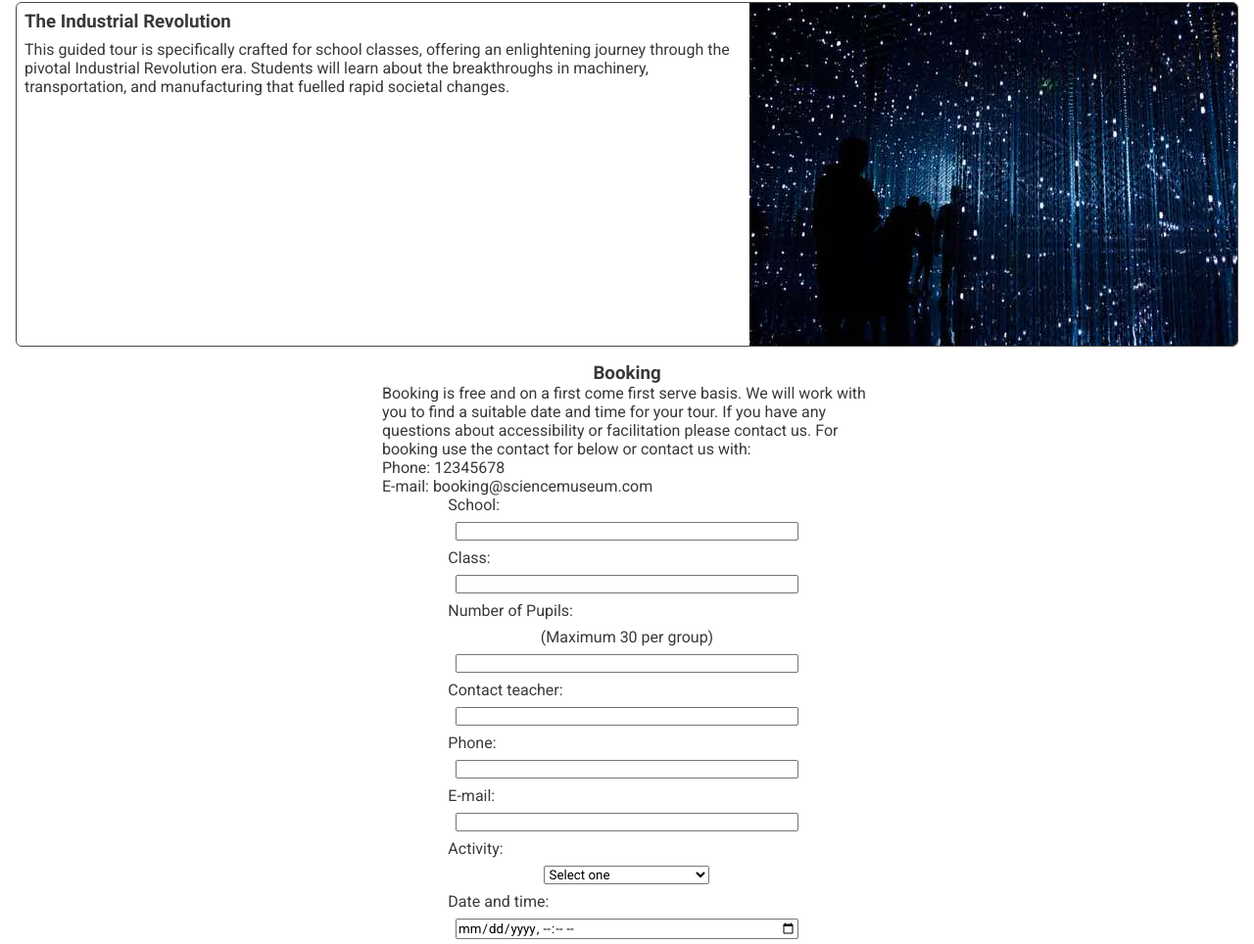
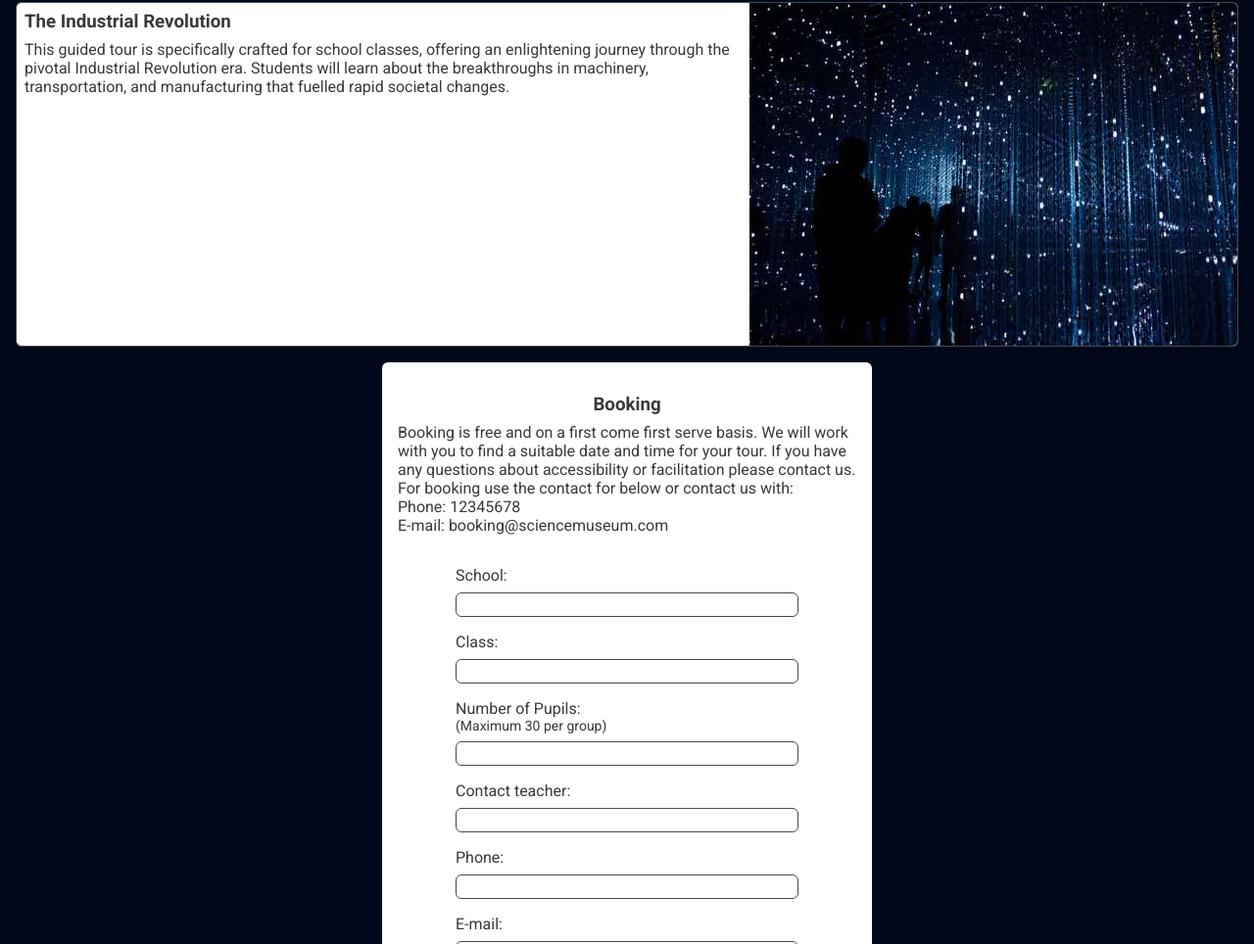
Before and after one commit to Eikhaugen/Semester-Project-1, a plain HTML site: page school.html in a window 1280 px wide. Shown: the part 1836-2800 px from the top of the page at 98% size. Drawn offline with Linux system fonts and the light colour scheme.

Commit message:
associated labels with inputs in form. added styles to form. changed pages from white background and grey text, to dark bg with white text.

```diff
--- a/css/ev-ex.css
+++ b/css/ev-ex.css
@@ -17,6 +17,7 @@ main {
     justify-content: center;
     gap: 1rem;
     max-width: 1400px;
+    color: #393939;
 }
 
 h2 {
@@ -27,6 +28,7 @@ h2 {
     border-radius: 6px;
     border: 1px solid var(--border);
     overflow: hidden;
+    background-color: #ffffff;
 }
 
 .ev-ex-info {
@@ -61,6 +63,7 @@ h2 {
 
     .ev-ex-info {
         width: 60%;
+    /*  try 40%  */
     }
 
     .ev-ex-card:nth-child(even) {
@@ -73,6 +76,7 @@ h2 {
 
     .ev-ex-image-container {
         width: 40%;
+        /*Try 60%*/
         height: 350px;
     }
 
--- a/css/home.css
+++ b/css/home.css
@@ -1,5 +1,6 @@
 @import "variables.css";
 @import "reset.css";
+
 
 .links-section {
     height: 72px;
@@ -71,7 +72,7 @@ h3 {
 
 .events-section-headline a, .exhibitions-section-headline a {
     font-size: 1rem;
-    color: var(--border);
+    color: var(--textWhite);
     text-decoration: none;
     font-weight: 400;
 }
@@ -110,6 +111,8 @@ h3 {
 }
 
 .ticket-info-card, .hours-info-card {
+    background-color: #ffffff;
+    color: #393939;
     height: fit-content;
     padding: 8px;
     gap: 1rem;
--- a/css/reset.css
+++ b/css/reset.css
@@ -7,11 +7,12 @@
 }
 
 body {
+    background-color: #00081a;
     max-width: 1440px;
     margin-left: auto;
     margin-right: auto;
     position: relative;
     width: 100%;
     min-height: 100vh;
-    color: #393939;
+    color: #ffffff;
 }
--- a/css/school.css
+++ b/css/school.css
@@ -9,6 +9,15 @@
     flex-direction: column;
     justify-content: center;
     align-items: center;
+    background-color: #ffffff;
+    color: #393939;
+    padding: 1rem;
+    border-radius: 6px;
+}
+
+.booking-h {
+    padding-top: 1rem;
+    padding-bottom: .5rem;
 }
 
 .booking-section form {
@@ -17,13 +26,45 @@
     flex-direction: column;
     justify-content: center;
     align-items: center;
-    gap: .5rem;
+    padding-top: 1rem;
 }
 
 .booking-section form label {
     align-self: start;
+    padding-top: 1rem;
 }
 
-.booking-section form input {
+.booking-section form input, .booking-section textarea, .booking-section select {
     width: 350px;
+    border-radius: 6px;
+    border: 1px solid #494949;
+    margin-top: .5rem;
+    padding: .25rem;
 }
+
+.booking-section span {
+    align-self: start;
+    font-size: 14px;
+}
+
+.booking-section textarea {
+    height: 150px;
+    resize: none;
+}
+
+.booking-section button {
+    margin: 1.5rem 0;
+    font-size: 1rem;
+    border: 1px solid var(--border);
+    width: 350px;
+    height: 30px;
+    background-color: #ffffff;
+    color: #393939;
+    border-radius: 6px;
+}
+
+.booking-section button:hover, .booking-section button:focus {
+    background-color: var(--primary);
+    color: var(--textWhite);
+    border: #ffffff;
+}
--- a/css/variables.css
+++ b/css/variables.css
@@ -1,6 +1,6 @@
 :root {
     --primary: #2E5CFF;
-    --text: #393939;
+    --text: #ffffff;
     --border: #494949;
     --textWhite: #ffffff;
 }
--- a/school.html
+++ b/school.html
@@ -72,11 +72,10 @@
             });
         </script>
     </header>
-
     <main>
         <p>
             The Science Museum has free activities suited for pre-schools and schools alike. Entrance, tours and
-            activities are always free for KG and Schools.
+            activities are always free for Kindergarten and Schools.
         </p>
         <p>
             Here you can find a list of popular learning activities, <b>for booking</b>, or if you have questions, or
@@ -161,7 +160,7 @@
             </article>
         </section>
         <section class="booking-section">
-            <h3>Booking</h3>
+            <h3 class="booking-h">Booking</h3>
             <p>Booking is free and on a first come first serve basis. We will work with you to find a suitable date and time for your tour.
                 If you have any questions about accessibility or facilitation please contact us.
                 For booking use the contact for below or contact us with:
@@ -170,39 +169,36 @@
                 <br>
                 E-mail: booking@sciencemuseum.com</p>
             <form>
-                <label>School:</label>
-                <input type="text">
-                <label>Class:</label>
-                <input type="text">
-                <label>Number of Pupils:</label>
+                <label for="school">School:</label>
+                <input id="school" name="school" type="text">
+                <label for="class">Class:</label>
+                <input id="class" name="class" type="text">
+                <label for="count">Number of Pupils:</label>
                 <span>(Maximum 30 per group)</span>
-                <input type="number" min="0" max="30">
-                <label>Contact teacher:</label>
-                <input type="text">
-                <label>Phone:</label>
-                <input type="tel">
-                <label>E-mail:</label>
-                <input type="email">
-                <label>Activity:</label>
-                <select>
+                <input id="count" name="count" type="number" min="0" max="30">
+                <label for="teacher">Contact teacher:</label>
+                <input id="teacher" name="teacher" type="text">
+                <label for="phone">Phone:</label>
+                <input id="phone" name="phone" type="tel">
+                <label for="e-mail">E-mail:</label>
+                <input id="e-mail" name="e-mail" type="email">
+                <label for="activity">Activity:</label>
+                <select id="activity">
                     <option selected disabled hidden>Select one</option>
                     <option>Orbital Mechanics</option>
                     <option>Nuclear Energy</option>
                     <option>Lab Science</option>
                     <option>The Industrial Revolution</option>
                 </select>
-                <label>Date and time:</label>
-                <input type="datetime-local">
-                <label>Info:</label>
+                <label for="date">Date and time:</label>
+                <input id="date" name="date" type="datetime-local">
+                <label for="message">Info:</label>
                 <span>Please add any additional information or questions.</span>
-                <textarea></textarea>
-
-                <button>Submit</button>
+                <textarea id="message" name="message"></textarea>
+                <button type="submit">Submit</button>
             </form>
-
         </section>
     </main>
-
     <footer>
         <a href="#"><img src="assets/images/shared/logo.svg" alt="Science museum logo" class="footer-logo"></a>
         <div class="footer-newsletter-form">
```
Also changed, not shown: home.html (+1 -1 lines).
